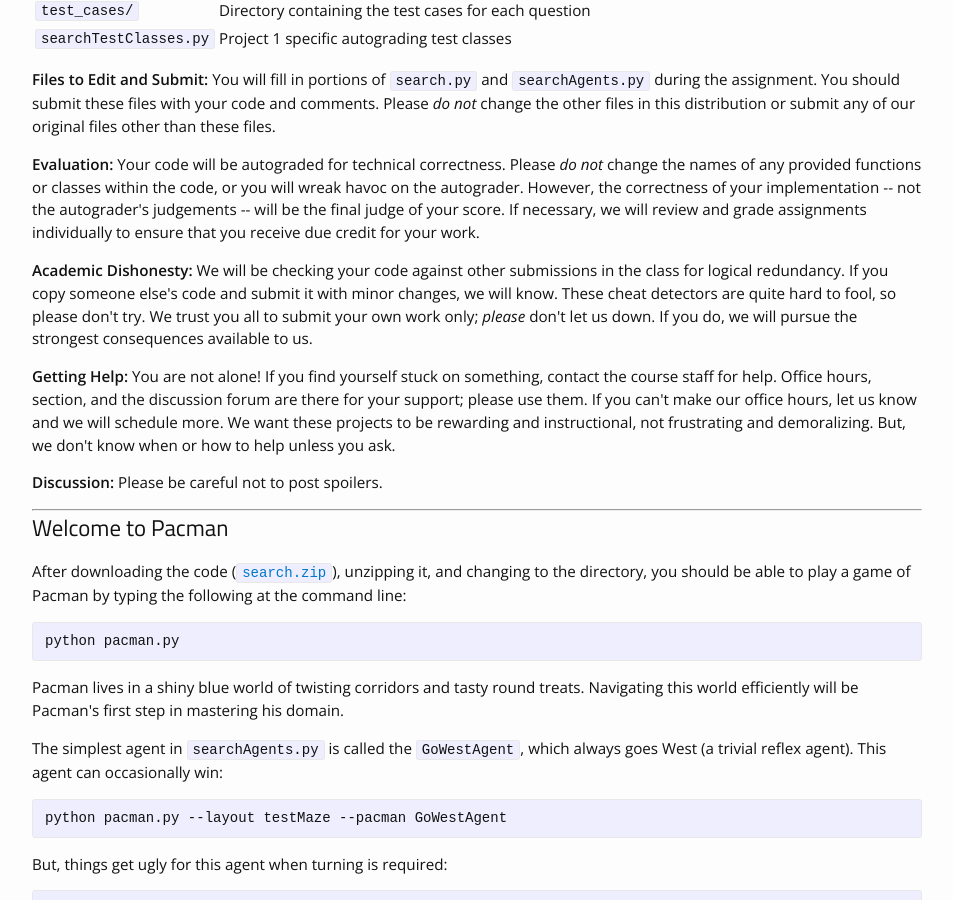
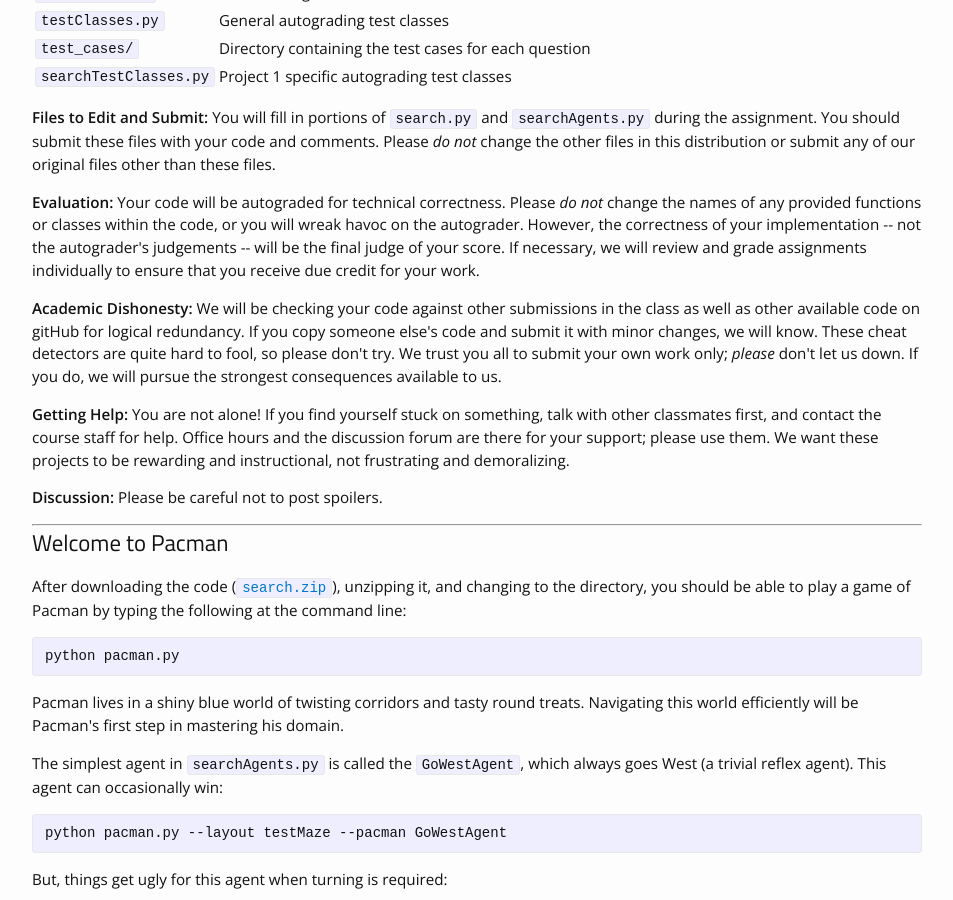
Before and after one commit to stephenvolpe/csce580, a Jekyll site: the page built from project1.html, in a window 1280 px wide and 900 px high, scrolled down 1891 px. Shown: the whole window, without its empty margins (163-1116 px from the left). Built offline with Jekyll 4.4.1, drawn with Linux system fonts in a browser that asks for light colours; nearby versions of some CDN libraries; some of the changed text lies outside the part shown.

Commit message:
added more details about P1

```diff
--- a/project0.html
+++ b/project0.html
@@ -5,6 +5,7 @@
 ---
 
 <div class="home">
+<p><strong>Due:</strong> <b>Monday 1/21</b> at <b>11:59 pm</b> </p>
 
 <b>Acknowledgements</b>: The Pacman AI projects were developed at UC Berkeley. The core projects and autograders were primarily created by John DeNero and Dan Klein. Student side autograding was added by Brad Miller, Nick Hay, and Pieter Abbeel. We thank them for their permission to use it as a part of this course.
 
@@ -40,7 +41,7 @@
 <p><strong>Academic Dishonesty:</strong> We will be checking your code against other submissions in the class for logical redundancy. If you copy someone else's code and submit it with minor changes, we will know. These cheat detectors are quite hard to fool, so please don't try. We trust you all to submit your own work only; <em>please</em> don't let us down. If you do, we will pursue the strongest consequences available to us.</p>
 <p><strong>Getting Help:</strong> You are not alone! If you find yourself stuck on something, contact the course staff for help. Office hours, section, and the discussion forum are there for your support; please use them. If you can't make our office hours, let us know and we will schedule more. We want these projects to be rewarding and instructional, not frustrating and demoralizing. But, we don't know when or how to help unless you ask.</p>
 <p><strong>Discussion:</strong> Please be careful not to post spoilers.</p>
-<p><strong>Due:</strong> <b>Monday 1/21</b> at <b>11:59 pm</b> </p>
+
 
 </div>
 
--- a/project1.html
+++ b/project1.html
@@ -116,8 +117,8 @@
           <p></p>
           <p><strong>Files to Edit and Submit:</strong> You will fill in portions of <code>search.py</code> and <code>searchAgents.py</code> during the assignment. You should submit these files with your code and comments. Please <em>do not</em> change the other files in this distribution or submit any of our original files other than these files.</p>
           <p><strong>Evaluation:</strong> Your code will be autograded for technical correctness. Please <em>do not</em> change the names of any provided functions or classes within the code, or you will wreak havoc on the autograder. However, the correctness of your implementation -- not the autograder's judgements -- will be the final judge of your score. If necessary, we will review and grade assignments individually to ensure that you receive due credit for your work.</p>
-          <p><strong>Academic Dishonesty:</strong> We will be checking your code against other submissions in the class for logical redundancy. If you copy someone else's code and submit it with minor changes, we will know. These cheat detectors are quite hard to fool, so please don't try. We trust you all to submit your own work only; <em>please</em> don't let us down. If you do, we will pursue the strongest consequences available to us.</p>
-          <p><strong>Getting Help:</strong> You are not alone! If you find yourself stuck on something, contact the course staff for help. Office hours, section, and the discussion forum are there for your support; please use them. If you can't make our office hours, let us know and we will schedule more. We want these projects to be rewarding and instructional, not frustrating and demoralizing. But, we don't know when or how to help unless you ask.</p>
+          <p><strong>Academic Dishonesty:</strong> We will be checking your code against other submissions in the class as well as other available code on gitHub for logical redundancy. If you copy someone else's code and submit it with minor changes, we will know. These cheat detectors are quite hard to fool, so please don't try. We trust you all to submit your own work only; <em>please</em> don't let us down. If you do, we will pursue the strongest consequences available to us.</p>
+          <p><strong>Getting Help:</strong> You are not alone! If you find yourself stuck on something, talk with other classmates first, and contact the course staff for help. Office hours and the discussion forum are there for your support; please use them. We want these projects to be rewarding and instructional, not frustrating and demoralizing.</p>
           <p><strong>Discussion:</strong> Please be careful not to post spoilers.</p>
         </div>
         <hr>
```
Also changed, not shown: other parts of project1.html (+1 -0 lines), projects.md (+2 -1 lines).
